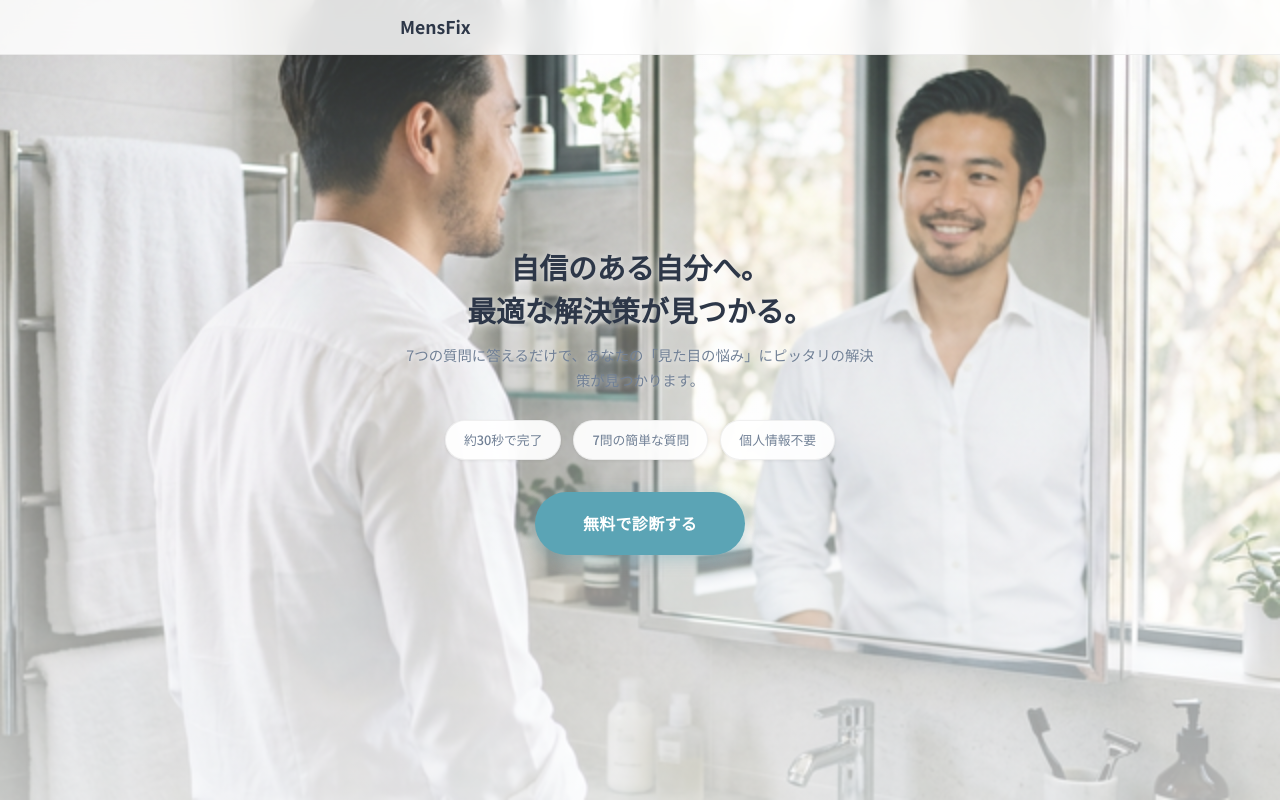
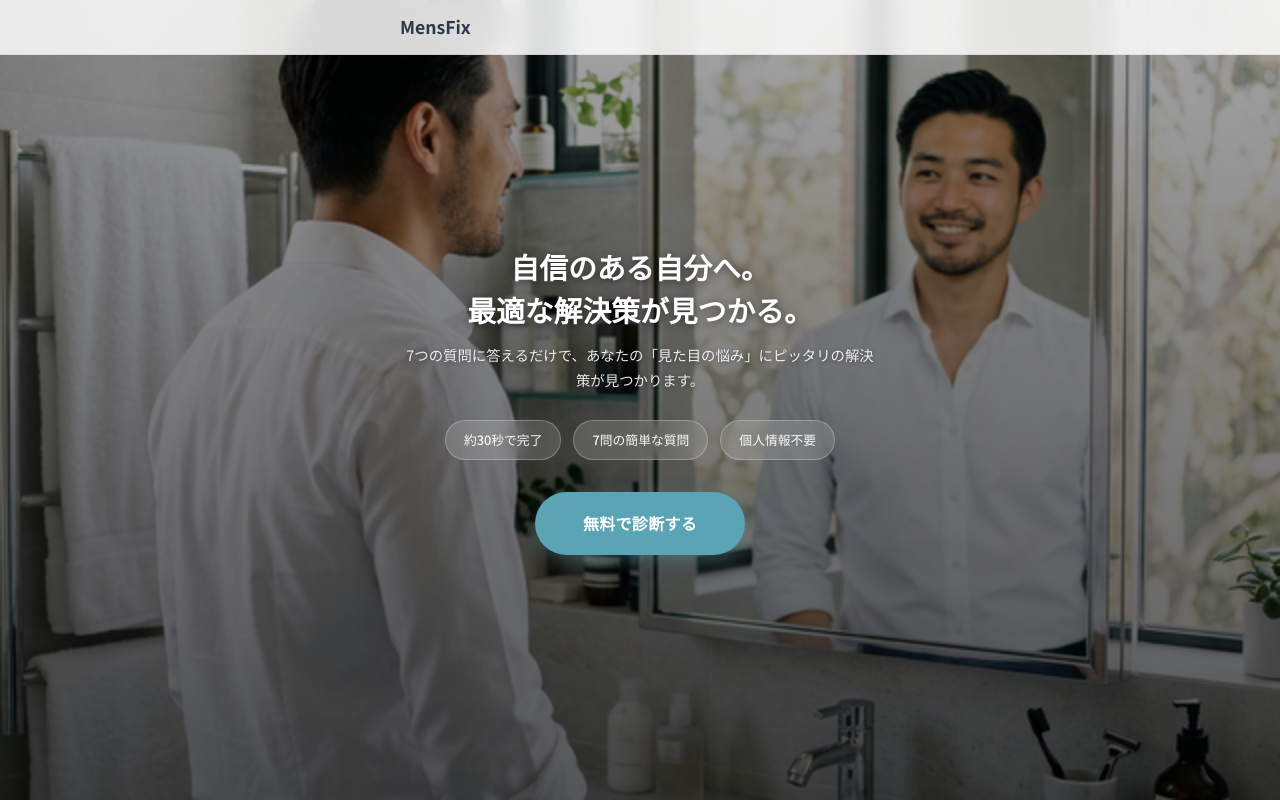
Before and after one commit to kengoabe123-bit/mens-miname-diagnosis, a Next.js app: page / in a window 1280 px wide. Shown: the top 800 px of the page. Built offline with nearby package versions, Linux system fonts and the light colour scheme.

Commit message:
ヒーローセクションのテキストを白色に変更し可読性を改善

```diff
--- a/app/globals.css
+++ b/app/globals.css
@@ -60,7 +60,7 @@ body {
   content: '';
   position: absolute;
   inset: 0;
-  background: linear-gradient(to bottom, rgba(255, 255, 255, 0.15) 0%, rgba(255, 255, 255, 0.4) 50%, rgba(255, 255, 255, 0.7) 100%);
+  background: linear-gradient(to bottom, rgba(0, 0, 0, 0.35) 0%, rgba(0, 0, 0, 0.5) 50%, rgba(0, 0, 0, 0.65) 100%);
 }
 
 .hero-content {
@@ -73,17 +73,17 @@ body {
 .hero h1 {
   font-size: 1.8rem;
   font-weight: 700;
-  color: var(--text-primary);
+  color: #ffffff;
   line-height: 1.5;
   margin-bottom: 12px;
-  text-shadow: 0 1px 8px rgba(255, 255, 255, 0.8);
+  text-shadow: 0 2px 8px rgba(0, 0, 0, 0.5);
 }
 
 .hero p {
   font-size: 0.9rem;
-  color: var(--text-secondary);
+  color: rgba(255, 255, 255, 0.9);
   margin-bottom: 28px;
-  text-shadow: 0 1px 4px rgba(255, 255, 255, 0.6);
+  text-shadow: 0 1px 4px rgba(0, 0, 0, 0.4);
 }
 
 .hero-features {
@@ -95,15 +95,15 @@ body {
 }
 
 .hero-feature {
-  background: var(--bg-card);
+  background: rgba(255, 255, 255, 0.15);
   backdrop-filter: blur(10px);
   padding: 8px 18px;
   border-radius: var(--radius-full);
   font-size: 0.8rem;
   font-weight: 500;
-  color: var(--text-secondary);
-  border: 1px solid var(--border-light);
-  box-shadow: var(--shadow-sm);
+  color: rgba(255, 255, 255, 0.95);
+  border: 1px solid rgba(255, 255, 255, 0.25);
+  box-shadow: none;
 }
 
 /* ==============================
```
